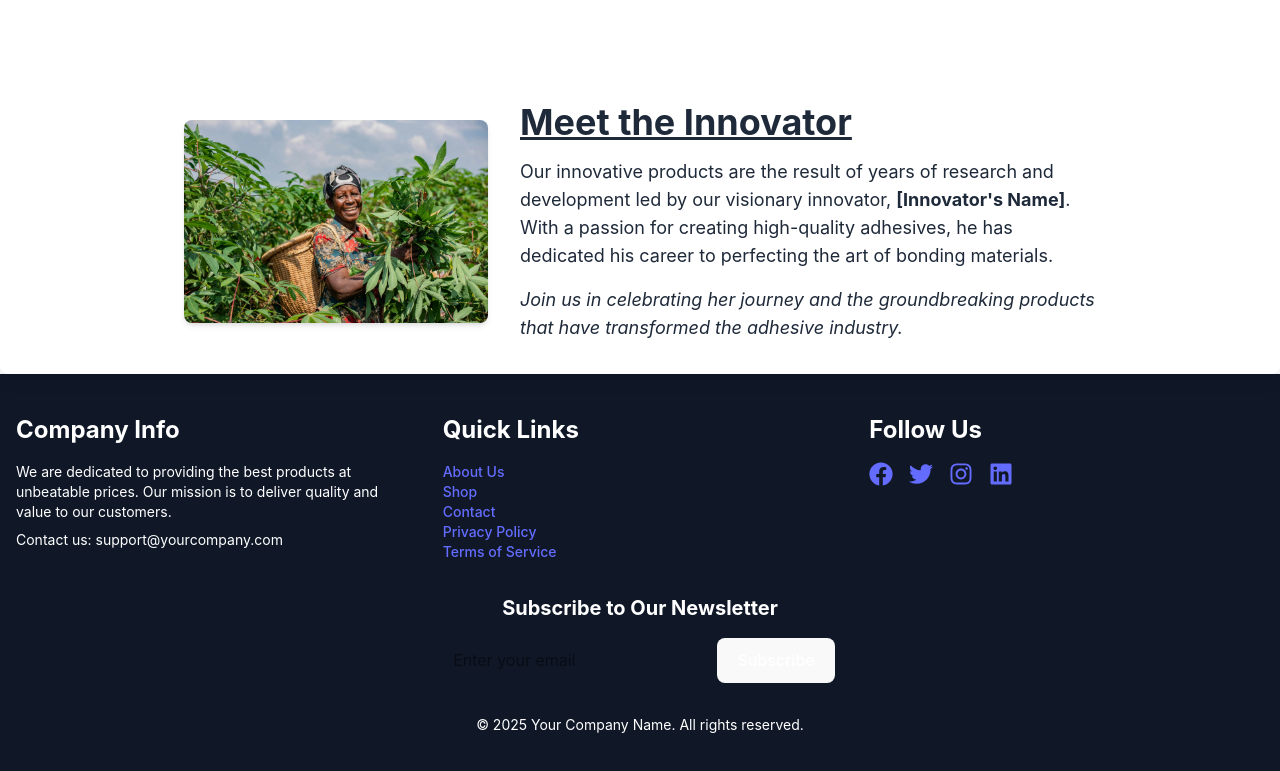
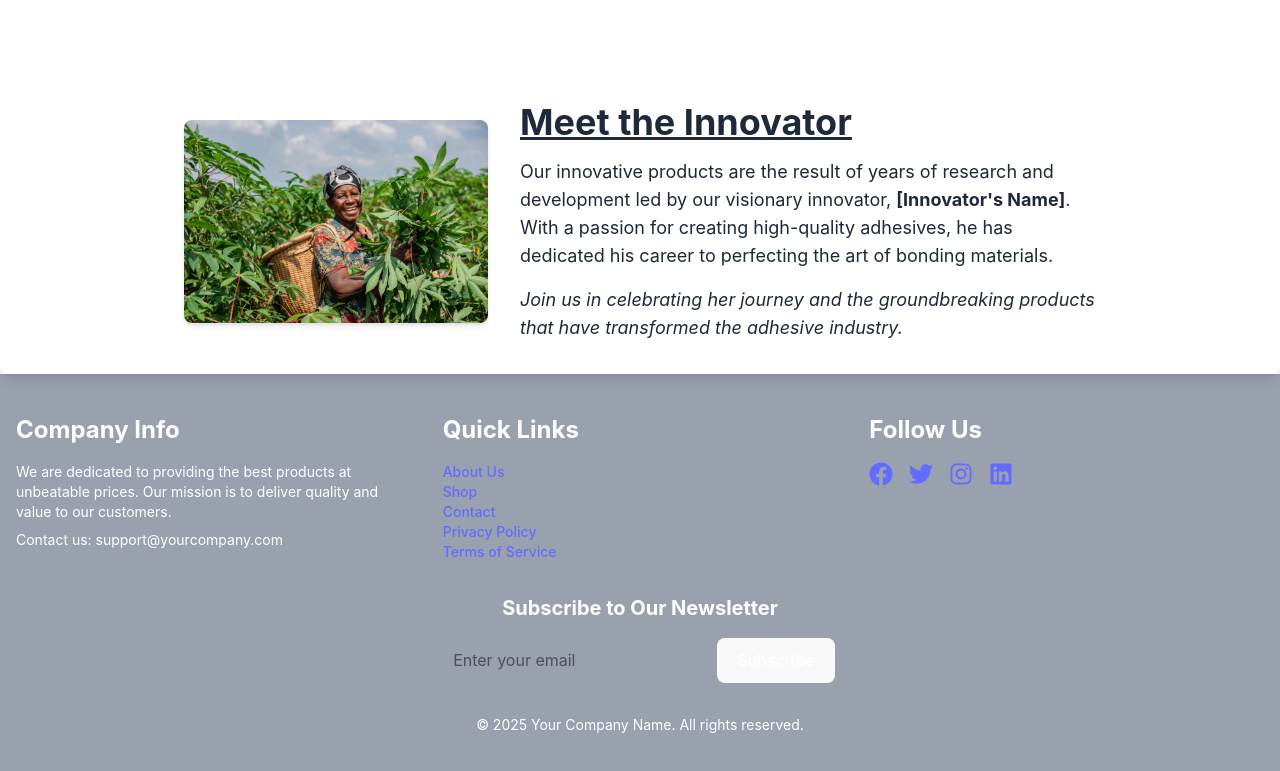
Before and after one commit to ray-chel-cyber/Innovators_website, a React (Vite) app: page / in a window 1280 px wide. Shown: the part 1333-2104 px from the top of the page. Built offline with nearby package versions, Linux system fonts and the light colour scheme.

Commit message:
Footer made

```diff
--- a/src/components/Footer.jsx
+++ b/src/components/Footer.jsx
@@ -3,7 +3,7 @@ import { FaFacebook, FaTwitter, FaInstagram, FaLinkedin } from 'react-icons/fa';
 
 const Footer = () => {
   return (
-    <footer className="bg-gray-900 text-white py-10">
+    <footer className="bg-gray-400 text-white py-10">
       <div className="container mx-auto px-4">
         <div className="grid grid-cols-1 md:grid-cols-3 gap-8">
           <div>
```
